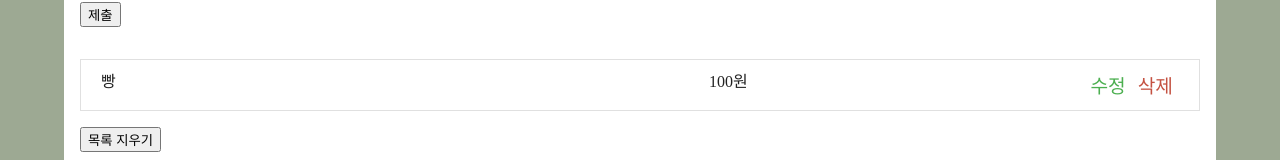
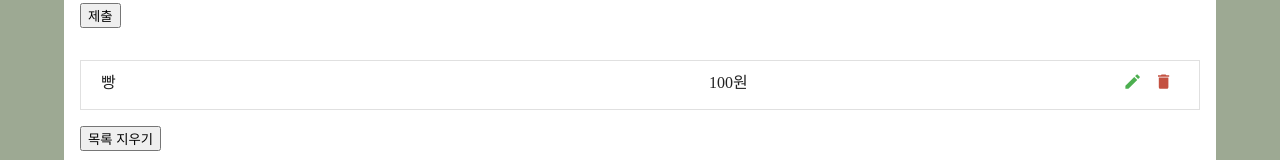
Before and after one commit to hyerin1228/react_study, a React (Create React App) app: page / in a window 1280 px wide. Shown: the part 387-547 px from the top of the page. Built offline with nearby package versions, Linux system fonts and the light colour scheme.

Commit message:
[react-study] / ch1 - react-icons/md / react-icons/md 사용 방법 알아보기

```diff
--- a/package.json
+++ b/package.json
@@ -8,6 +8,7 @@
     "@testing-library/user-event": "^13.5.0",
     "react": "^18.2.0",
     "react-dom": "^18.2.0",
+    "react-icons": "^5.0.1",
     "react-scripts": "5.0.1",
     "web-vitals": "^2.1.4"
   },
--- a/src/components/ExpenseItem.js
+++ b/src/components/ExpenseItem.js
@@ -1,5 +1,7 @@
 import React, { Component } from 'react'
 import './ExpenseItem.css';
+import {MdEdit} from 'react-icons/md'
+import {MdDelete} from 'react-icons/md'
 
 export default class ExpenseItem extends Component {
   render() {
@@ -10,8 +12,12 @@
                 <span className='amount'>100원</span>
             </div>
             <div>
-                <button className='edit-btn'>수정</button>
-                <button className='clear-btn'>삭제</button>
+                <button className='edit-btn'>
+                    <MdEdit />
+                </button>
+                <button className='clear-btn'>
+                    <MdDelete />
+                </button>
             </div>
         </li>
     )
```
Also changed, not shown: 1 other file (tests, documents, lock files or other folders).
